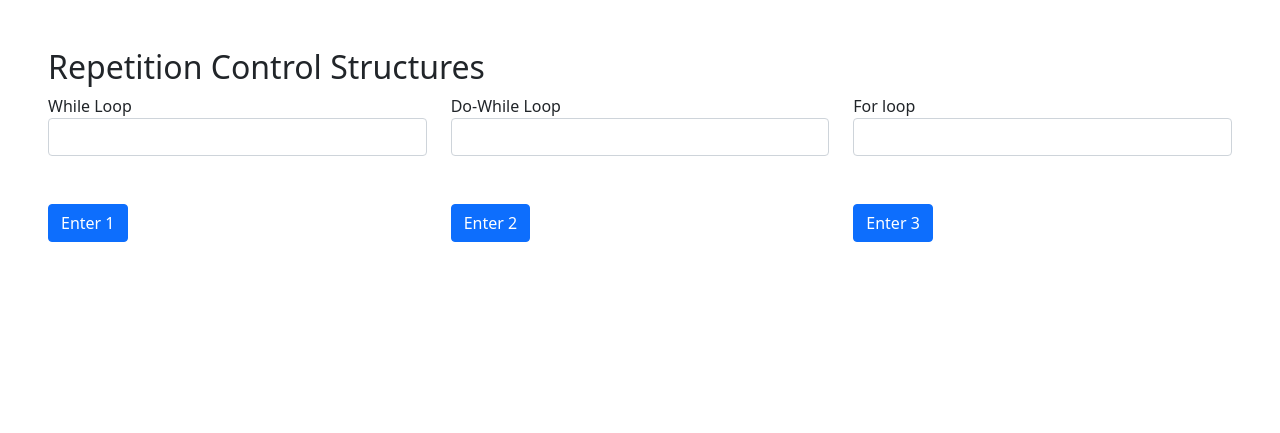
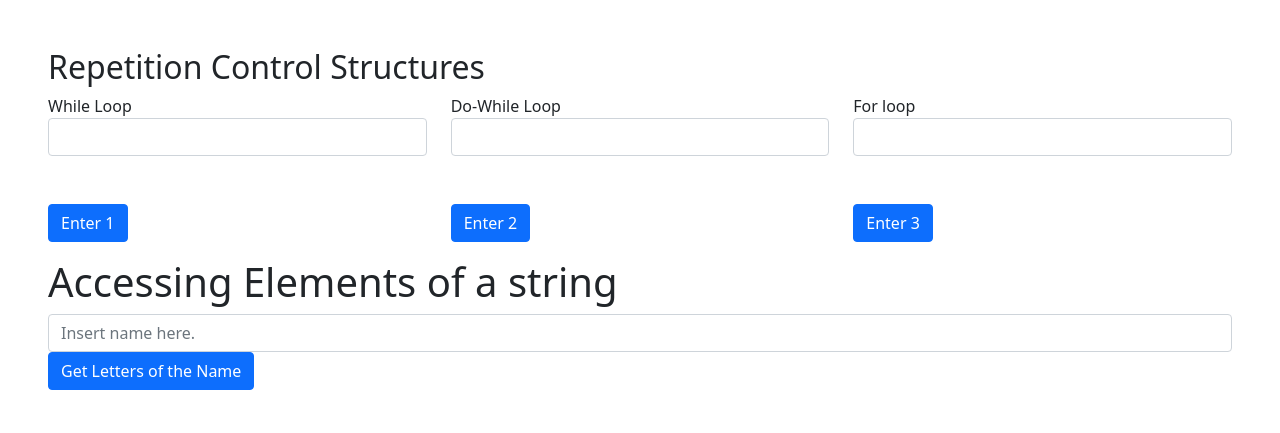
Before and after one commit to mgcuaresma/loopsAct, a plain HTML site: page discussion/index.html in a window 1280 px wide. Drawn offline with nearby package versions, Linux system fonts and the light colour scheme.

Commit message:
done with accessing elements in string using loop

```diff
--- a/discussion/index.html
+++ b/discussion/index.html
@@ -44,6 +44,16 @@
 			</div>
 		</div>
 	</div>
+	<div class="row">
+		<div class="form-group">
+			<h1>Accessing Elements of a string</h1>
+
+			<input type="text" name="name" id="userName" placeholder="Insert name here." class="form-control">
+
+			<button class="btn btn-primary" type="submit" id="getString" onclick="accessElementsInString()">Get Letters of the Name</button></div>
+
+			<p class="text-success mt-4" id="stringLength"></p>
+	</div>
 </div>
 <!-- JS Bundle -->
 <script src="./index.js"></script>
--- a/discussion/index.js
+++ b/discussion/index.js
@@ -68,3 +68,26 @@ function countUsingForLoop() {
 		}
 	}
 };
+
+//how to access elements of a string using control structures
+
+//get the info of the user
+//analyze the value that will be inserted by the user.
+
+function accessElementsInString() {
+	//get the input of the user using DOM selector
+	let name = document.getElementById("userName").value;
+
+	//validate and make sure that input is NOT equivalent to blank.
+	if (name !== "") {
+		let textLength = document.getElementById("stringLength")
+		textLength.innerHTML = "The input is " + name.length + " characters long."
+		//Upon accessing elements inside a string, this can be done so using [] square brackets.
+		//keep in minde we can access each element through the use of its index number count.
+		for (let startIndex = 0; startIndex < name.length; startIndex++) {
+			console.log(name[startIndex])
+		}
+	} else {
+		alert("Invalid input")
+	}
+};
```
